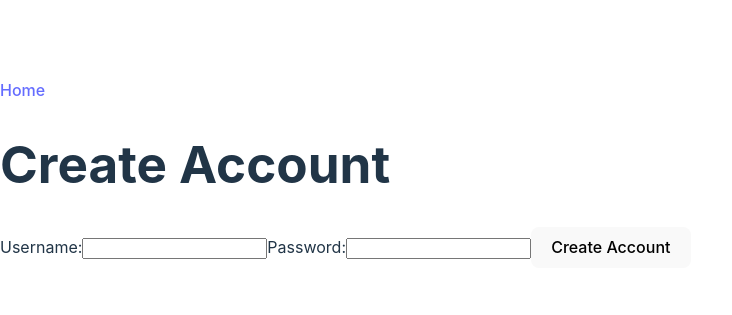
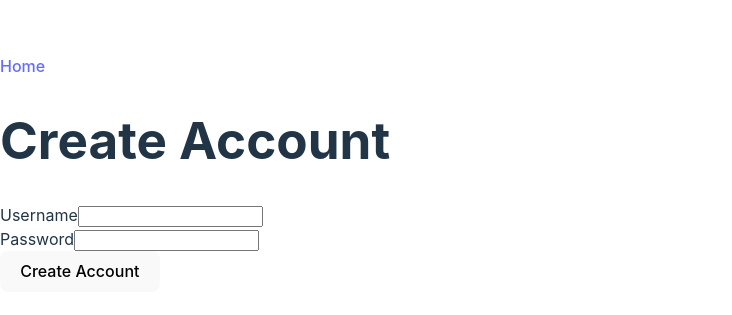
Before and after one commit to Durfey32/Workout-with-Mental-Health, a React (Vite) app in the folder client/: page /create-account in a window 1280 px wide. Shown: the part 227-542 px from the top of the page, without its empty margins (0-732 px from the left). Built offline with nearby package versions, Linux system fonts and the light colour scheme.

Commit message:
added create account function

```diff
--- a/client/src/pages/CreateAccount.tsx
+++ b/client/src/pages/CreateAccount.tsx
@@ -28,18 +28,31 @@ const CreateAccount = () => {
     };
     return (
         <div>
-        <h1>Create Account</h1>
-        <form>
-            <label>
-            Username:
-            <input type="username" name="username" />
-            </label>
-            <label>
-            Password:
-            <input type="password" name="password" />
-            </label>
-            <button type="submit">Create Account</button>
-        </form>
+            <header>
+                <h1>Create Account</h1>
+            </header>
+            <form onSubmit={handleSubmit}>
+                <div>
+                    <label htmlFor="username">Username</label>
+                    <input
+                        type="text"
+                        id="username"
+                        value={username}
+                        onChange={(event) => setUsername(event.target.value)}
+                    />
+                </div>
+                <div>
+                    <label htmlFor="password">Password</label>
+                    <input
+                        type="password"
+                        id="password"
+                        value={password}
+                        onChange={(event) => setPassword(event.target.value)}
+                    />
+                </div>
+                <button type="submit">Create Account</button>
+                {error && <div>{error}</div>}
+            </form>
         </div>
     );
 };
```
